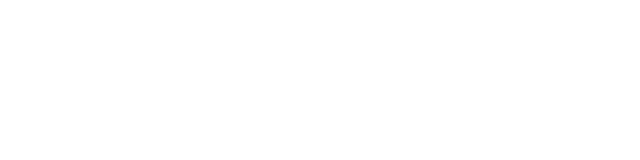
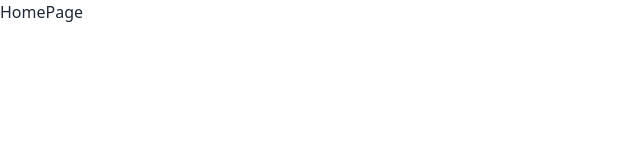
Before and after one commit to Jobayer98/b712-summer-camp-client-side-Jobayer98, a React app: page / in a window 1280 px wide. Shown: the top 160 px of the page, without its empty margins (0-640 px from the left). Built offline with nearby package versions, Linux system fonts and the light colour scheme; the HTML template or start-up script is replaced by a standard one.

Commit message:
add routes

```diff
--- /dev/null
+++ b/src/layout/Root.jsx
@@ -0,0 +1,13 @@
+import { Outlet } from "react-router-dom";
+
+const Root = () => {
+  return (
+    <>
+      <main>
+        <Outlet />
+      </main>
+    </>
+  );
+};
+
+export default Root;
--- /dev/null
+++ b/src/pages/Error/Error.jsx
@@ -0,0 +1,5 @@
+const ErrorPage = () => {
+  return <div>ErrorPage</div>;
+};
+
+export default ErrorPage;
--- /dev/null
+++ b/src/pages/Home/Home.jsx
@@ -0,0 +1,5 @@
+const HomePage = () => {
+  return <div>HomePage</div>;
+};
+
+export default HomePage;
--- /dev/null
+++ b/src/pages/Login/Login.jsx
@@ -0,0 +1,5 @@
+const LoginPage = () => {
+  return <div>LoginPage</div>;
+};
+
+export default LoginPage;
--- /dev/null
+++ b/src/pages/Signup/Singup.jsx
@@ -0,0 +1,5 @@
+const SignUpPage = () => {
+  return <div>SignUpPage</div>;
+};
+
+export default SignUpPage;
--- /dev/null
+++ b/src/routes/Routes.jsx
@@ -0,0 +1,30 @@
+import { createBrowserRouter } from "react-router-dom";
+import HomePage from "../pages/Home/Home";
+import LoginPage from "../pages/Login/Login";
+import SignUpPage from "../pages/Signup/Singup";
+import ErrorPage from "../pages/Error/Error";
+import Root from "../layout/Root";
+
+const router = createBrowserRouter([
+  {
+    path: "/",
+    element: <Root />,
+    errorElement: <ErrorPage />,
+    children: [
+      {
+        path: "/",
+        element: <HomePage />,
+      },
+    ],
+  },
+  {
+    path: "/login",
+    element: <LoginPage />,
+  },
+  {
+    path: "/signup",
+    element: <SignUpPage />,
+  },
+]);
+
+export default router;
```
Also changed, not shown: src/main.jsx (+8 -1 lines).
